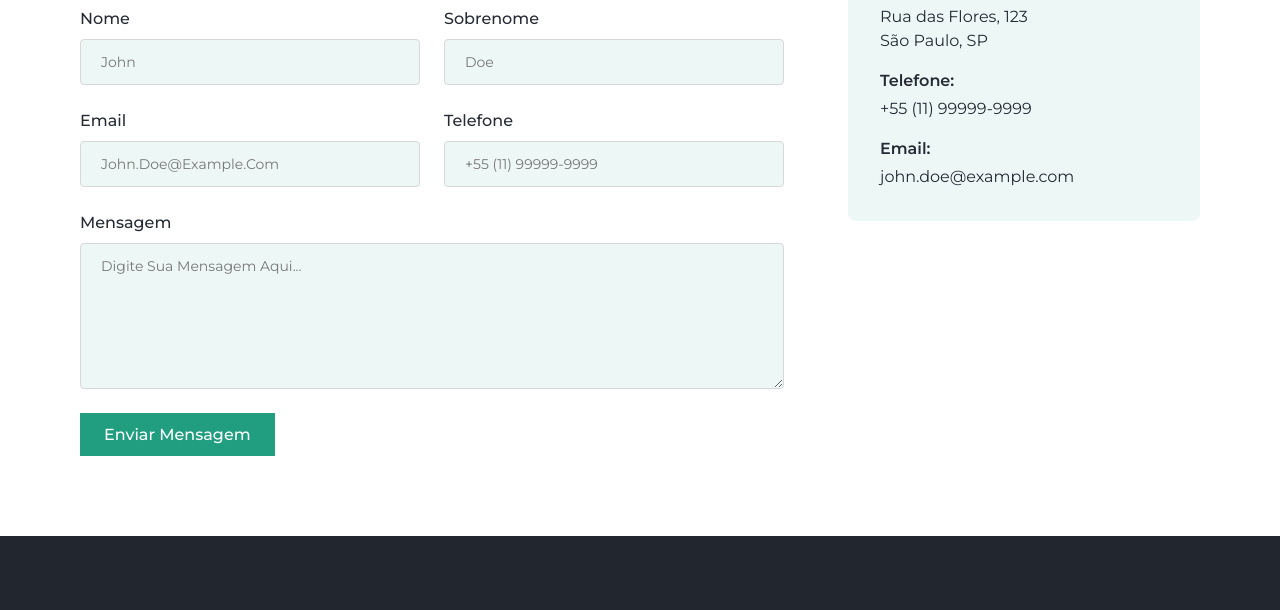
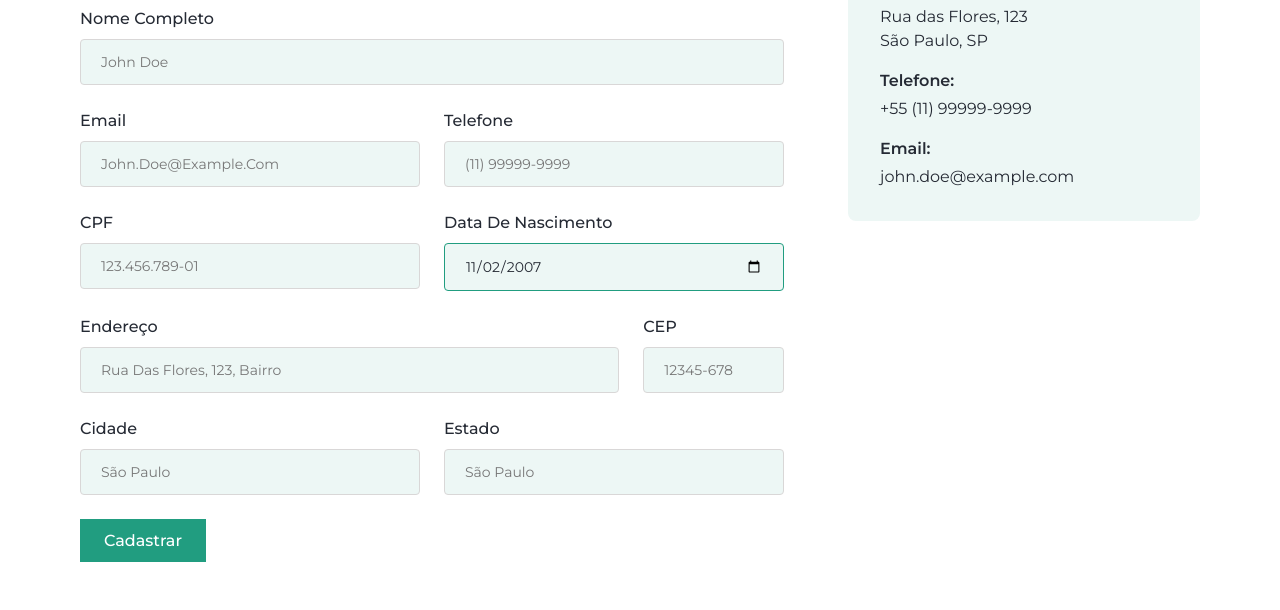
Before and after one commit to TNury/unipe-tarefa-ong, a plain HTML site: page cadastro/index.html in a window 1280 px wide. Shown: the part 609-1219 px from the top of the page. Drawn offline with nearby package versions, Linux system fonts and the light colour scheme.

Commit message:
feat: add new fields to contact form and introduce validation and masking

```diff
--- a/cadastro/index.css
+++ b/cadastro/index.css
@@ -84,3 +84,13 @@
 .form-row .form-group {
   flex: 1;
 }
+
+.form-group-street {
+  width: 80%;
+  flex: auto !important;
+}
+
+.form-group-cep {
+  width: 20%;
+  flex: auto !important;
+}
--- a/cadastro/index.html
+++ b/cadastro/index.html
@@ -59,38 +59,117 @@
             <form class="register--form">
               <div class="form-row">
                 <div class="form-group">
-                  <label for="firstName" class="form-group__label">Nome</label>
-                  <input type="text" id="firstName" name="firstName" class="input" placeholder="John" />
-                </div>
-                <div class="form-group">
-                  <label for="lastName" class="form-group__label">Sobrenome</label>
-                  <input type="text" id="lastName" name="lastName" class="input" placeholder="Doe" />
+                  <label for="fullName" class="form-group__label">Nome completo</label>
+                  <input
+                    type="text"
+                    id="fullName"
+                    name="fullName"
+                    class="input"
+                    placeholder="John Doe"
+                    minlength="3"
+                    pattern="[A-Za-zÀ-ÿ\s]{2,50}"
+                    required
+                  />
                 </div>
               </div>
 
               <div class="form-row">
                 <div class="form-group">
                   <label for="email" class="form-group__label">Email</label>
-                  <input type="email" id="email" name="email" class="input" placeholder="john.doe@example.com" />
+                  <input
+                    type="email"
+                    id="email"
+                    name="email"
+                    class="input"
+                    placeholder="john.doe@example.com"
+                    required
+                  />
                 </div>
                 <div class="form-group">
                   <label for="phone" class="form-group__label">Telefone</label>
-                  <input type="tel" id="phone" name="phone" class="input" placeholder="+55 (11) 99999-9999" />
+                  <input
+                    type="tel"
+                    id="phone"
+                    name="phone"
+                    class="input"
+                    placeholder="(11) 99999-9999"
+                    pattern="[\d\s\(\)\-]{10,15}"
+                  />
                 </div>
               </div>
 
-              <div class="form-group">
-                <label for="message" class="form-group__label">Mensagem</label>
-                <textarea
-                  id="message"
-                  name="message"
-                  class="textarea"
-                  placeholder="Digite sua mensagem aqui..."
-                  rows="6"
-                ></textarea>
+              <div class="form-row">
+                <div class="form-group">
+                  <label for="cpf" class="form-group__label">CPF</label>
+                  <input
+                    type="text"
+                    id="cpf"
+                    name="cpf"
+                    class="input"
+                    placeholder="123.456.789-01"
+                    required
+                    pattern="\d{3}\.\d{3}\.\d{3}-\d{2}"
+                  />
+                </div>
+                <div class="form-group">
+                  <label for="birthDate" class="form-group__label">Data de Nascimento</label>
+                  <input type="date" id="birthDate" name="birthDate" class="input" placeholder="01/01/2000" required />
+                </div>
               </div>
 
-              <button type="submit" class="btn btn-primary">Enviar Mensagem</button>
+              <div class="form-row">
+                <div class="form-group form-group-street">
+                  <label for="street" class="form-group__label">Endereço</label>
+                  <input
+                    type="text"
+                    id="street"
+                    name="street"
+                    class="input"
+                    placeholder="Rua das Flores, 123, Bairro"
+                    required
+                  />
+                </div>
+                <div class="form-group form-group-cep">
+                  <label for="cep" class="form-group__label">CEP</label>
+                  <input
+                    type="text"
+                    id="cep"
+                    name="cep"
+                    class="input"
+                    placeholder="12345-678"
+                    pattern="\d{5}-\d{3}"
+                    required
+                  />
+                </div>
+              </div>
+              <div class="form-row">
+                <div class="form-group form-group-city">
+                  <label for="city" class="form-group__label">Cidade</label>
+                  <input
+                    type="text"
+                    id="city"
+                    name="city"
+                    class="input"
+                    placeholder="São Paulo"
+                    required
+                    pattern="[A-Za-zÀ-ÿ\s]{2,}"
+                  />
+                </div>
+                <div class="form-group">
+                  <label for="state" class="form-group__label">Estado</label>
+                  <input
+                    type="text"
+                    id="state"
+                    name="state"
+                    class="input"
+                    placeholder="São Paulo"
+                    required
+                    pattern="[A-Za-zÀ-ÿ\s]{2,}"
+                  />
+                </div>
+              </div>
+
+              <button type="submit" class="btn btn-primary">Cadastrar</button>
             </form>
           </div>
 
@@ -150,5 +229,6 @@
     </footer>
 
     <script src="../script.js"></script>
+    <script src="index.js"></script>
   </body>
 </html>
--- /dev/null
+++ b/cadastro/index.js
@@ -0,0 +1,91 @@
+function getMaximumBirthDate() {
+  const today = new Date();
+  const eighteenYearsAgo = new Date(today);
+  eighteenYearsAgo.setFullYear(today.getFullYear() - 18);
+
+  const defaultBirthDate = eighteenYearsAgo.toISOString().split('T')[0];
+
+  return defaultBirthDate;
+}
+
+function handlePhoneInputOnChange(event) {
+  const digitsOnly = event.target.value.replace(/\D/g, '');
+  const digits = digitsOnly.slice(0, 11);
+
+  let formattedPhone = '';
+  if (digits.length <= 2) {
+    formattedPhone = digits;
+  } else if (digits.length <= 6) {
+    formattedPhone = `(${digits.slice(0, 2)}) ${digits.slice(2)}`;
+  } else if (digits.length <= 10) {
+    formattedPhone = `(${digits.slice(0, 2)}) ${digits.slice(2, 6)}-${digits.slice(6)}`;
+  } else {
+    formattedPhone = `(${digits.slice(0, 2)}) ${digits.slice(2, 7)}-${digits.slice(7)}`;
+  }
+
+  event.target.value = formattedPhone;
+}
+
+function handleCepInputOnChange(event) {
+  const digitsOnly = event.target.value.replace(/\D/g, '');
+  const digits = digitsOnly.slice(0, 8);
+
+  let formattedCep = '';
+  if (digits.length <= 5) {
+    formattedCep = digits;
+  } else {
+    formattedCep = `${digits.slice(0, 5)}-${digits.slice(5)}`;
+  }
+
+  event.target.value = formattedCep;
+}
+
+function handleCpfInputOnChange(event) {
+  const digitsOnly = event.target.value.replace(/\D/g, '');
+  const digits = digitsOnly.slice(0, 11);
+
+  let formattedCpf = '';
+  if (digits.length <= 3) {
+    formattedCpf = digits;
+  } else if (digits.length <= 6) {
+    formattedCpf = `${digits.slice(0, 3)}.${digits.slice(3)}`;
+  } else if (digits.length <= 9) {
+    formattedCpf = `${digits.slice(0, 3)}.${digits.slice(3, 6)}.${digits.slice(6)}`;
+  } else {
+    formattedCpf = `${digits.slice(0, 3)}.${digits.slice(3, 6)}.${digits.slice(6, 9)}-${digits.slice(9)}`;
+  }
+
+  event.target.value = formattedCpf;
+}
+
+document.addEventListener('DOMContentLoaded', () => {
+  const phoneInput = document.getElementById('phone');
+  if (phoneInput) {
+    phoneInput.addEventListener('input', handlePhoneInputOnChange);
+  } else {
+    console.error('Phone input not found');
+  }
+
+  const birthDateInput = document.getElementById('birthDate');
+
+  if (birthDateInput) {
+    birthDateInput.max = getMaximumBirthDate();
+    birthDateInput.value = getMaximumBirthDate();
+  } else {
+    console.error('Birth date input not found');
+  }
+
+  const cpfInput = document.getElementById('cpf');
+  if (cpfInput) {
+    cpfInput.addEventListener('input', handleCpfInputOnChange);
+  } else {
+    console.error('CPF input not found');
+  }
+
+  const cepInput = document.getElementById('cep');
+  if (cepInput) {
+    cepInput.addEventListener('input', handleCepInputOnChange);
+  } else {
+    console.error('CEP input not found');
+  }
+});
--- a/design_system.css
+++ b/design_system.css
@@ -427,3 +427,14 @@
   resize: vertical;
   min-height: 120px;
 }
+
+.input:invalid:not(:placeholder-shown),
+.textarea:invalid:not(:placeholder-shown) {
+  border-color: #dc3545;
+  box-shadow: 0 0 0 2px rgba(220, 53, 69, 0.2);
+}
+
+.input:valid:not(:placeholder-shown),
+.textarea:valid:not(:placeholder-shown) {
+  border-color: var(--primary-green);
+}
```
